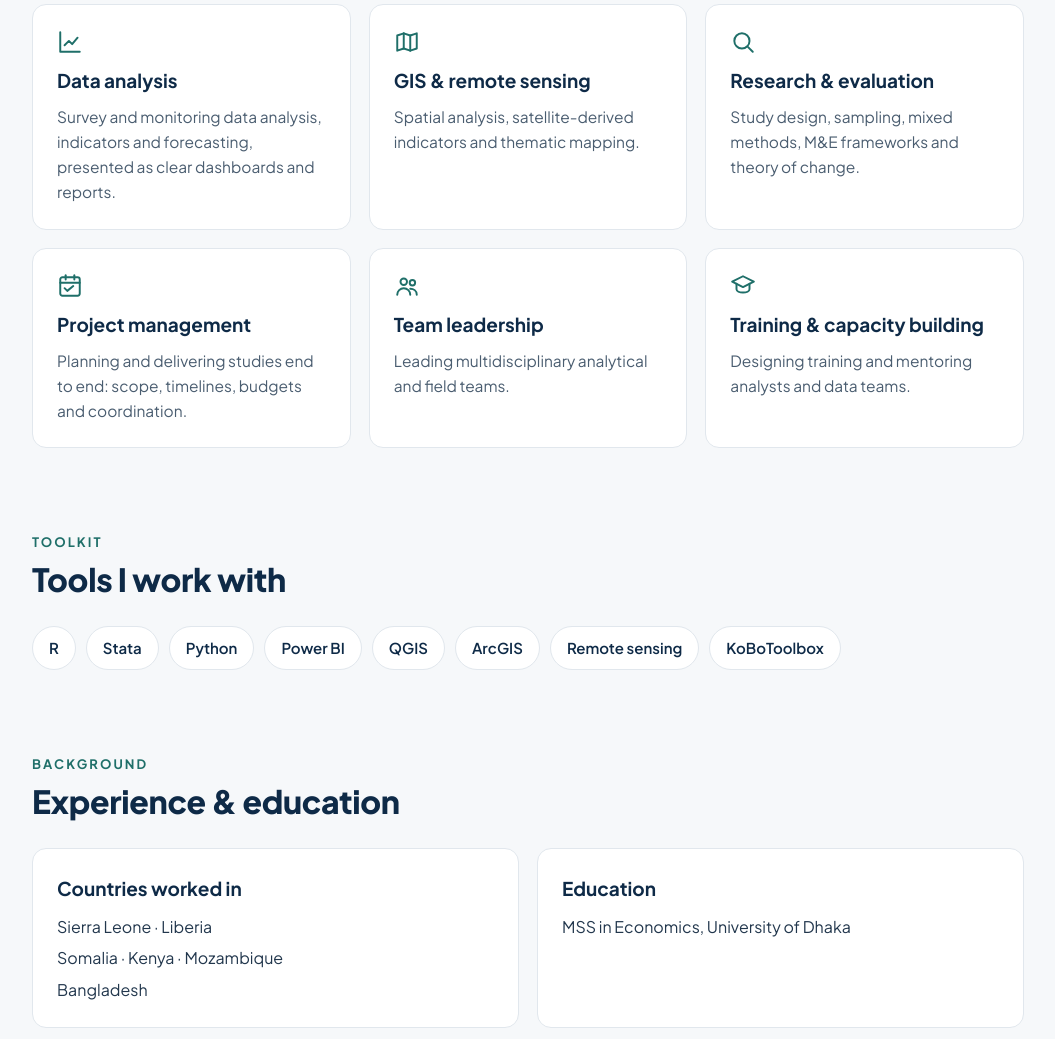
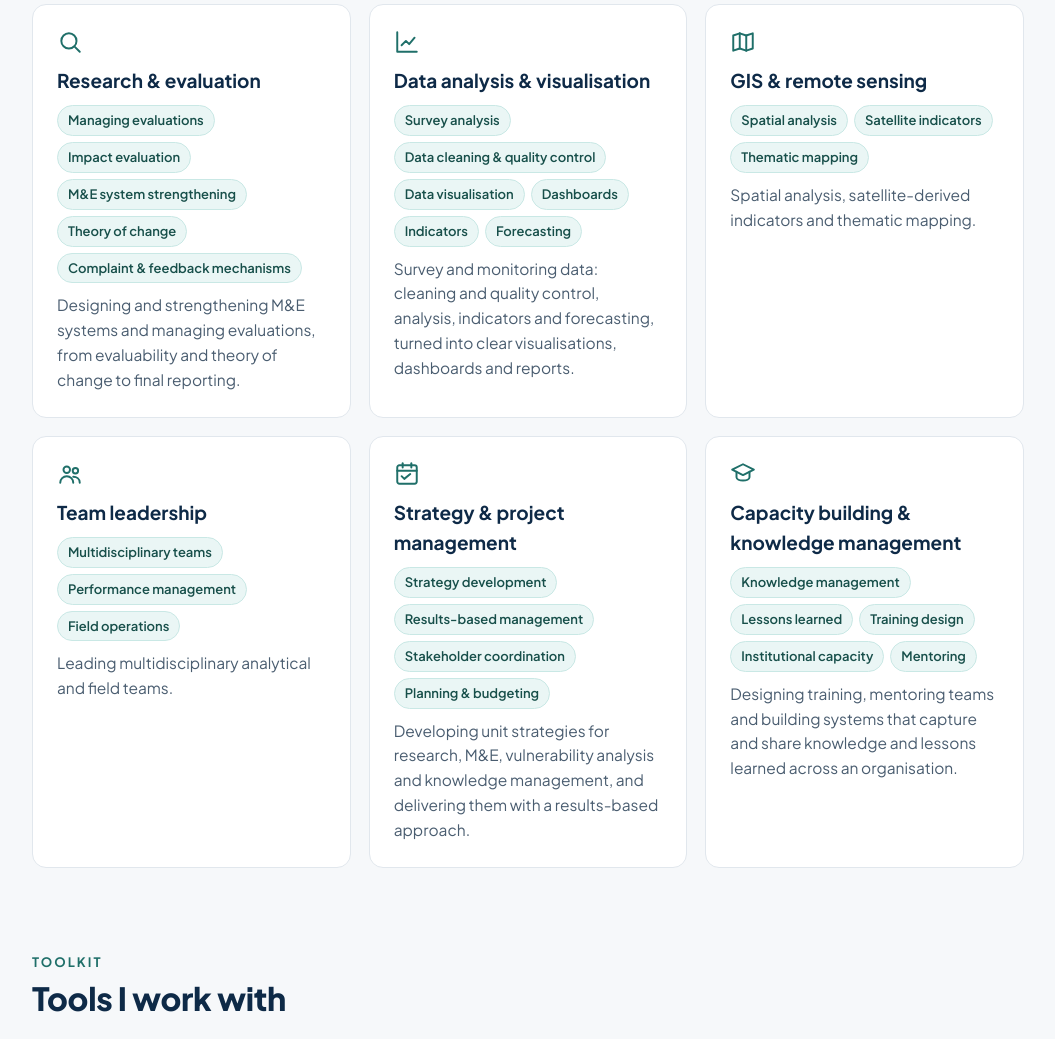
Before and after one commit to KhanMNU/KhanMNU.github.io, a plain HTML site: page index.html in a window 1280 px wide. Shown: the part 772-1811 px from the top of the page, without its empty margins (112-1167 px from the left). Drawn offline with Linux system fonts and the light colour scheme.

Commit message:
Add files via upload

```diff
--- a/index.html
+++ b/index.html
@@ -21,7 +21,7 @@
   header{background:var(--navy);color:#fff;position:relative;overflow:hidden}
   header svg.contours{position:absolute;right:-140px;top:-120px;width:560px;height:560px;pointer-events:none}
   .hero{position:relative;padding:72px 0 80px;display:flex;flex-direction:column;gap:18px}
-  .mark{width:44px;height:44px;border:1.5px solid var(--teal);border-radius:10px;display:flex;align-items:center;justify-content:center;font-weight:800;color:var(--teal)}
+  .mark{align-self:flex-start;height:44px;padding:0 12px;letter-spacing:.06em;font-size:15px;border:1.5px solid var(--teal);border-radius:10px;display:flex;align-items:center;justify-content:center;font-weight:800;color:var(--teal)}
   .eyebrow{font-size:13px;font-weight:700;letter-spacing:.16em;text-transform:uppercase;color:var(--teal)}
   h1{margin:0;font-size:clamp(34px,6vw,54px);line-height:1.08;font-weight:800;letter-spacing:-.02em;text-wrap:balance}
   .lead{margin:0;font-size:19px;color:#D3DEE9;max-width:620px;text-wrap:pretty}
@@ -48,8 +48,16 @@
   .chips{display:flex;flex-wrap:wrap;gap:10px}
   .chip{background:#fff;border:1px solid var(--line);border-radius:999px;padding:9px 16px;font-size:15px;font-weight:600;color:var(--navy)}
 
+  .chip-t{background:#EAF6F5;border-color:#C9E8E5;color:#174F4A}
+  .chips.mini{gap:6px}
+  .chips.mini .chip{padding:4px 10px;font-size:13px}
   .two{display:grid;grid-template-columns:repeat(auto-fit,minmax(290px,1fr));gap:18px}
   .list{margin:0;padding:0;list-style:none;display:flex;flex-direction:column;gap:6px;font-size:16px}
+  .list.ticks{gap:12px;font-size:15.5px;color:var(--muted)}
+  .list.ticks li{position:relative;padding-left:22px}
+  .list.ticks li::before{content:"";position:absolute;left:0;top:.55em;width:9px;height:9px;border-radius:2px;background:var(--teal)}
+  .list.ticks strong{color:var(--navy);font-weight:700}
+  .intro{margin:-12px 0 24px;font-size:17px;color:var(--muted);max-width:680px}
 
   .contact{margin:72px 0 0;background:var(--navy);color:#fff;border-radius:20px;padding:44px 36px;display:grid;grid-template-columns:repeat(auto-fit,minmax(260px,1fr));gap:28px}
   .contact h2{color:#fff;margin:0 0 8px}
@@ -73,7 +81,7 @@
     <circle cx="303" cy="286" r="5" fill="#3FB8AF" stroke="none"/>
   </svg>
   <div class="wrap hero">
-    <div class="mark" aria-hidden="true">MNNK</div>
+    <div class="mark" aria-hidden="true">MNUK</div>
     <span class="eyebrow">Data · Research · Evaluation</span>
     <h1>Mohammad Nasir Uddin Khan</h1>
     <p class="lead">Data, research and evaluation specialist with 15+ years of experience across Africa and South Asia, turning field data into clear evidence for decisions.</p>
@@ -99,34 +107,40 @@
     <h2 id="skills">What I do</h2>
     <div class="grid">
       <div class="card">
+        <svg aria-hidden="true" viewBox="0 0 24 24" fill="none" stroke-width="1.8" stroke-linecap="round" stroke-linejoin="round"><circle cx="11" cy="11" r="7"/><path d="M21 21l-4.3-4.3"/></svg>
+        <h3>Research &amp; evaluation</h3>
+        <div class="chips mini"><span class="chip chip-t">Managing evaluations</span><span class="chip chip-t">Impact evaluation</span><span class="chip chip-t">M&amp;E system strengthening</span><span class="chip chip-t">Theory of change</span><span class="chip chip-t">Complaint &amp; feedback mechanisms</span></div>
+        <p>Designing and strengthening M&amp;E systems and managing evaluations, from evaluability and theory of change to final reporting.</p>
+      </div>
+      <div class="card">
         <svg aria-hidden="true" viewBox="0 0 24 24" fill="none" stroke-width="1.8" stroke-linecap="round" stroke-linejoin="round"><path d="M3 3v18h18"/><path d="M7 15l4-4 3 3 5-6"/></svg>
-        <h3>Data analysis</h3>
-        <p>Survey and monitoring data analysis, indicators and forecasting, presented as clear dashboards and reports.</p>
+        <h3>Data analysis &amp; visualisation</h3>
+        <div class="chips mini"><span class="chip chip-t">Survey analysis</span><span class="chip chip-t">Data cleaning &amp; quality control</span><span class="chip chip-t">Data visualisation</span><span class="chip chip-t">Dashboards</span><span class="chip chip-t">Indicators</span><span class="chip chip-t">Forecasting</span></div>
+        <p>Survey and monitoring data: cleaning and quality control, analysis, indicators and forecasting, turned into clear visualisations, dashboards and reports.</p>
       </div>
       <div class="card">
         <svg aria-hidden="true" viewBox="0 0 24 24" fill="none" stroke-width="1.8" stroke-linecap="round" stroke-linejoin="round"><path d="M9 4L3 6v14l6-2 6 2 6-2V4l-6 2z"/><path d="M9 4v14"/><path d="M15 6v14"/></svg>
         <h3>GIS &amp; remote sensing</h3>
+        <div class="chips mini"><span class="chip chip-t">Spatial analysis</span><span class="chip chip-t">Satellite indicators</span><span class="chip chip-t">Thematic mapping</span></div>
         <p>Spatial analysis, satellite-derived indicators and thematic mapping.</p>
-      </div>
-      <div class="card">
-        <svg aria-hidden="true" viewBox="0 0 24 24" fill="none" stroke-width="1.8" stroke-linecap="round" stroke-linejoin="round"><circle cx="11" cy="11" r="7"/><path d="M21 21l-4.3-4.3"/></svg>
-        <h3>Research &amp; evaluation</h3>
-        <p>Study design, sampling, mixed methods, M&amp;E frameworks and theory of change.</p>
-      </div>
-      <div class="card">
-        <svg aria-hidden="true" viewBox="0 0 24 24" fill="none" stroke-width="1.8" stroke-linecap="round" stroke-linejoin="round"><rect x="3" y="4" width="18" height="17" rx="2"/><path d="M3 9h18"/><path d="M8 2v4"/><path d="M16 2v4"/><path d="M7 14l2.5 2.5L15 12"/></svg>
-        <h3>Project management</h3>
-        <p>Planning and delivering studies end to end: scope, timelines, budgets and coordination.</p>
       </div>
       <div class="card">
         <svg aria-hidden="true" viewBox="0 0 24 24" fill="none" stroke-width="1.8" stroke-linecap="round" stroke-linejoin="round"><circle cx="9" cy="8" r="3"/><circle cx="17" cy="9" r="2.5"/><path d="M3 20c0-3.3 2.7-6 6-6s6 2.7 6 6"/><path d="M15 14.5c3 0 6 1.8 6 5.5"/></svg>
         <h3>Team leadership</h3>
+        <div class="chips mini"><span class="chip chip-t">Multidisciplinary teams</span><span class="chip chip-t">Performance management</span><span class="chip chip-t">Field operations</span></div>
         <p>Leading multidisciplinary analytical and field teams.</p>
       </div>
       <div class="card">
+        <svg aria-hidden="true" viewBox="0 0 24 24" fill="none" stroke-width="1.8" stroke-linecap="round" stroke-linejoin="round"><rect x="3" y="4" width="18" height="17" rx="2"/><path d="M3 9h18"/><path d="M8 2v4"/><path d="M16 2v4"/><path d="M7 14l2.5 2.5L15 12"/></svg>
+        <h3>Strategy &amp; project management</h3>
+        <div class="chips mini"><span class="chip chip-t">Strategy development</span><span class="chip chip-t">Results-based management</span><span class="chip chip-t">Stakeholder coordination</span><span class="chip chip-t">Planning &amp; budgeting</span></div>
+        <p>Developing unit strategies for research, M&amp;E, vulnerability analysis and knowledge management, and delivering them with a results-based approach.</p>
+      </div>
+      <div class="card">
         <svg aria-hidden="true" viewBox="0 0 24 24" fill="none" stroke-width="1.8" stroke-linecap="round" stroke-linejoin="round"><path d="M2 8l10-5 10 5-10 5z"/><path d="M6 10v5c0 1.7 2.7 3 6 3s6-1.3 6-3v-5"/></svg>
-        <h3>Training &amp; capacity building</h3>
-        <p>Designing training and mentoring analysts and data teams.</p>
+        <h3>Capacity building &amp; knowledge management</h3>
+        <div class="chips mini"><span class="chip chip-t">Knowledge management</span><span class="chip chip-t">Lessons learned</span><span class="chip chip-t">Training design</span><span class="chip chip-t">Institutional capacity</span><span class="chip chip-t">Mentoring</span></div>
+        <p>Designing training, mentoring teams and building systems that capture and share knowledge and lessons learned across an organisation.</p>
       </div>
     </div>
   </section>
@@ -175,7 +189,7 @@
     <div>
       <div class="k">Connect</div>
       <a href="https://wa.me/8801556348309">WhatsApp: +880 1556 348309</a>
-      <a href="https://wa.me/254111414446">WhatsApp: +254 111 414446</a>
+      <a href="https://wa.me/254111414447">WhatsApp: +254 111 414447</a>
       <a href="https://www.linkedin.com/in/mohammad-nasir-uddin-khan">LinkedIn</a>
       <a href="https://github.com/KhanMNU">GitHub</a>
     </div>
```
